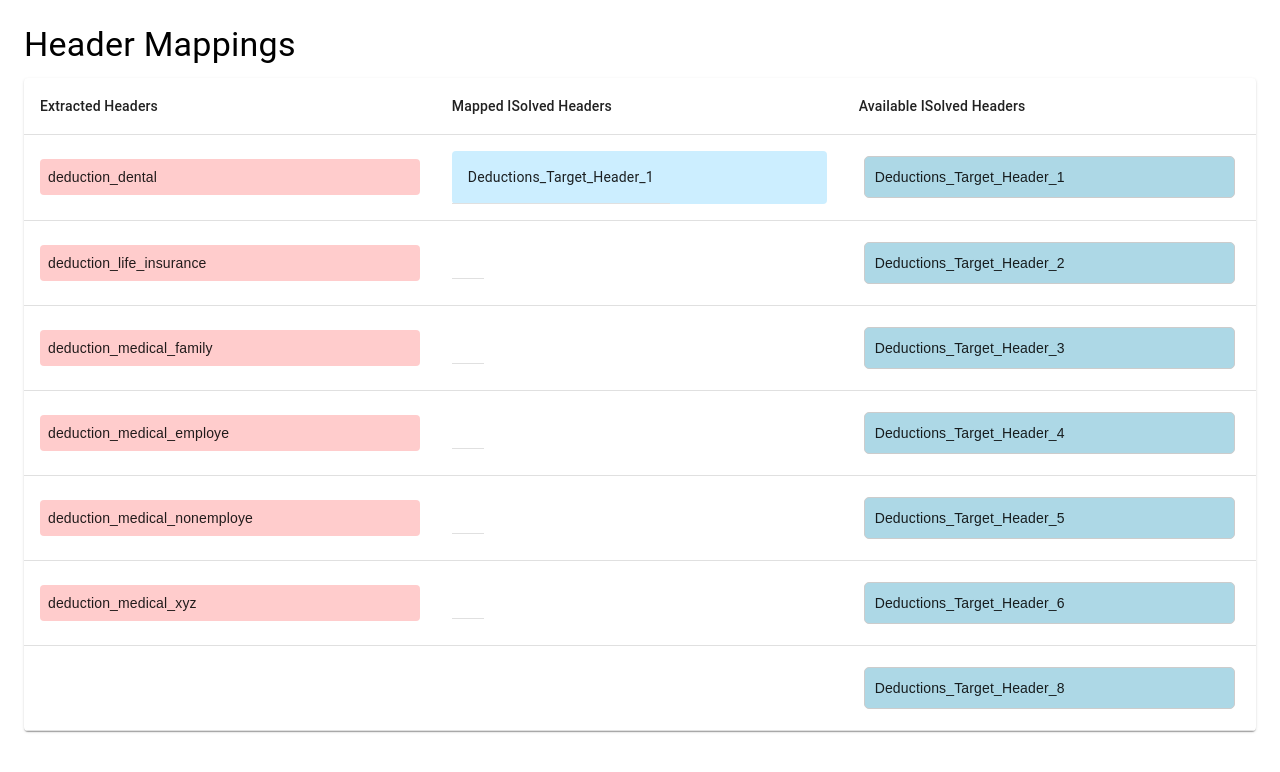
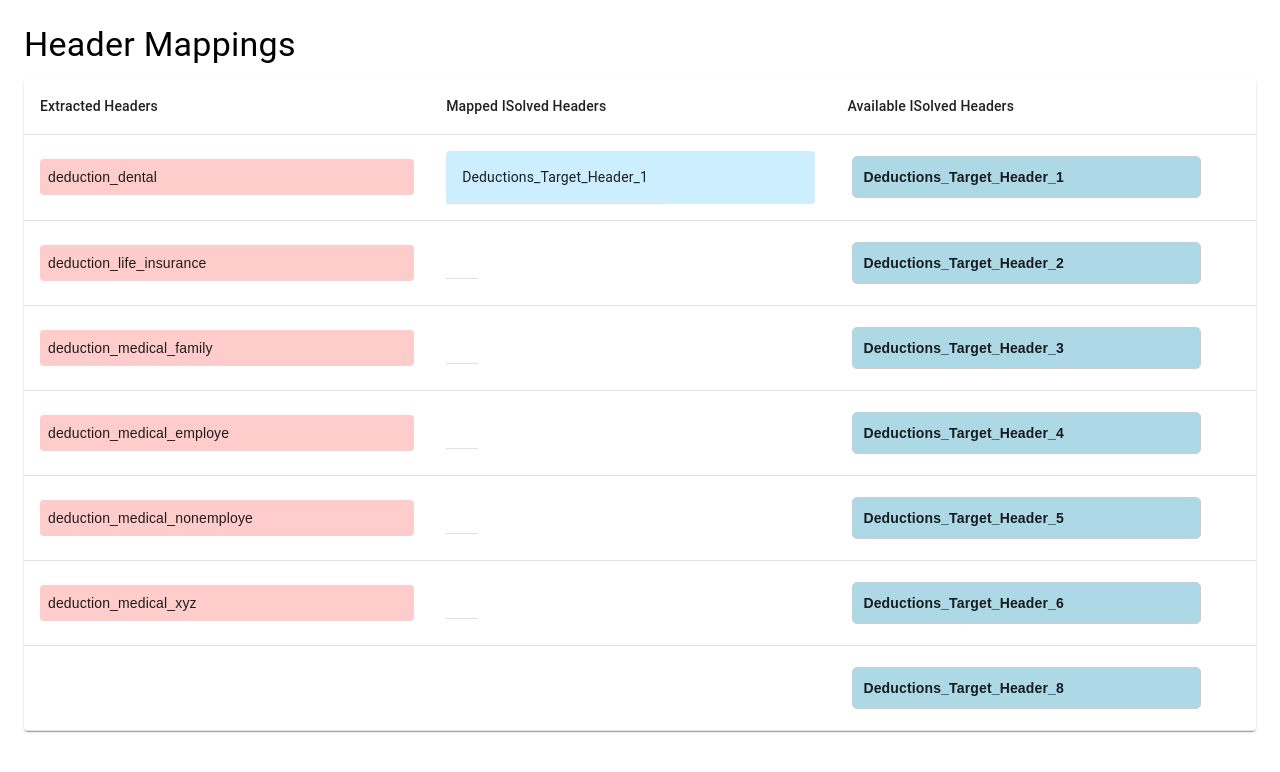
Before and after one commit to Muddasirr/BizManager, a React (Vite) app: page / in a window 1280 px wide. Shown: the top 772 px of the page. Built offline with nearby package versions, Linux system fonts and the light colour scheme; the HTML template or start-up script is replaced by a standard one.

Commit message:
Update DragItem.jsx

```diff
--- a/src/DragItem.jsx
+++ b/src/DragItem.jsx
@@ -1,10 +1,8 @@
-//DragItem.js
-
 import React from 'react';
 import { useDrag } from 'react-dnd';
 
 const DragItem = ({ name }) => {
-  const [{ isDragging }, drag] = useDrag(() => ({
+  const [{ isDragging }, drag, preview] = useDrag(() => ({
     type: 'item',
     item: { name },
     collect: (monitor) => ({
@@ -13,20 +11,31 @@ const DragItem = ({ name }) => {
   }));
 
   return (
+    <>
+
       <div
         ref={drag}
         style={{
+          display: 'inline-block',
 
+        }}
+      >
+        <div
+          style={{
+            opacity: 1,
             cursor: 'move',
             border: '1px solid #ccc',
             padding: '10px',
             borderRadius: '5px',
             margin: '5px',
             backgroundColor: 'lightblue',
-        opacity: 1
-      }}>
-      {name}
+            width: '150%',
+          }}
+        >
+          <b>{name}</b>
         </div>
+      </div>
+    </>
   );
 };
 
```
Lines whose indentation alone changed are shown as unchanged.
